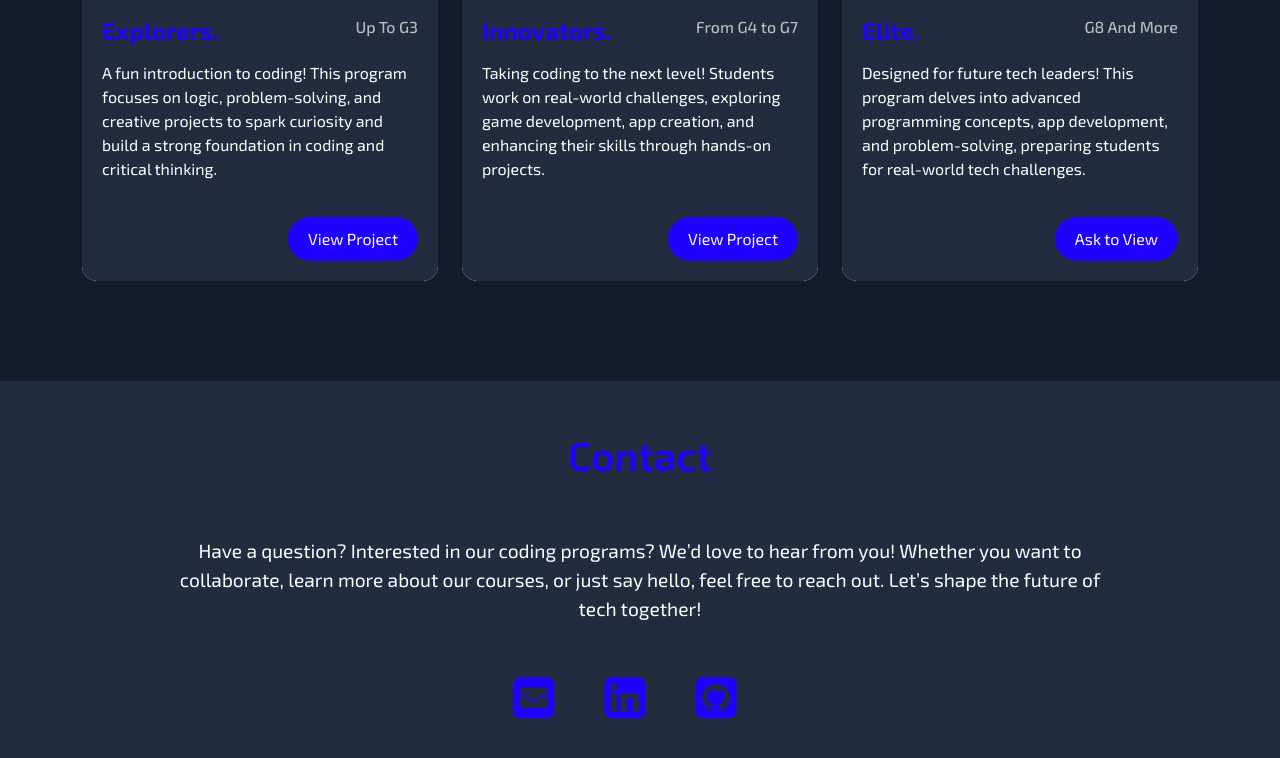
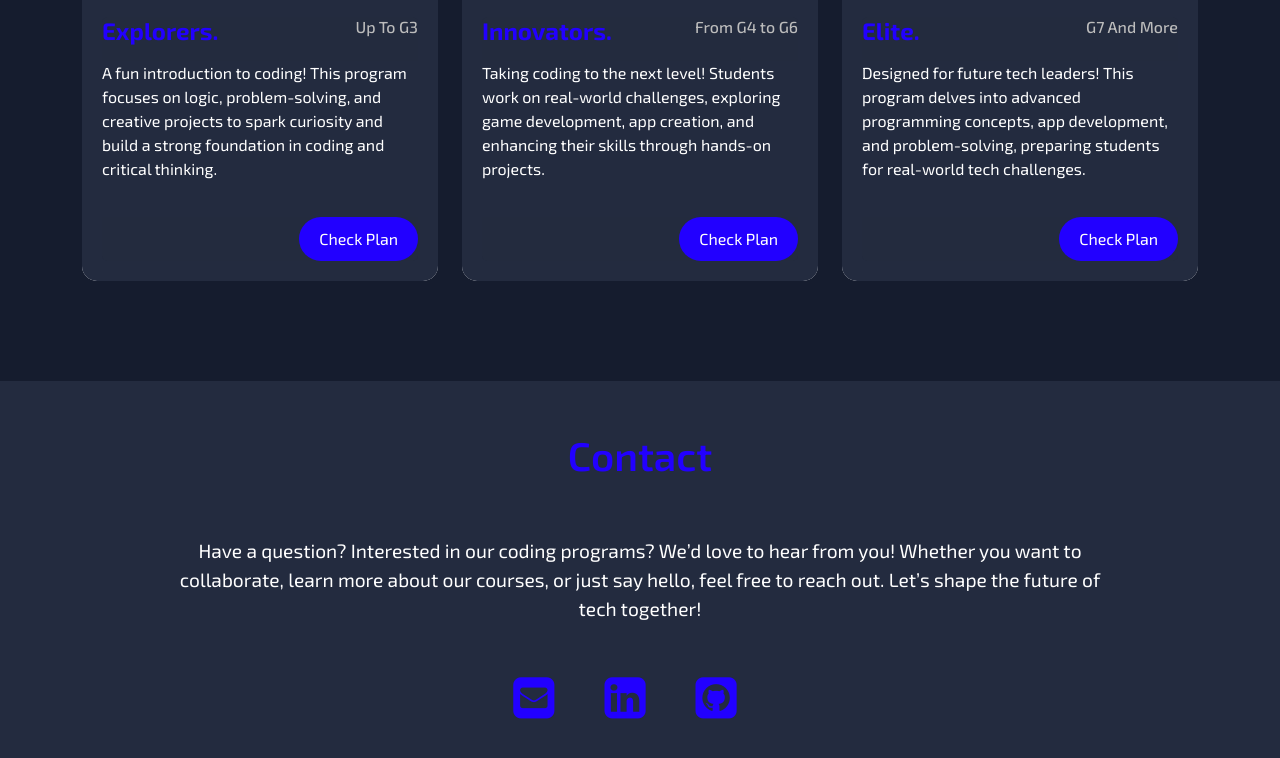
Before and after one commit to GilbertS17/FutureTechies, a plain HTML site: page index.html in a window 1280 px wide. Shown: the part 1970-2728 px from the top of the page. Drawn offline with nearby package versions, Linux system fonts and the light colour scheme.

```diff
--- a/index.html
+++ b/index.html
@@ -207,7 +207,7 @@
                     href="https://github.com/GilbertS17/Expenses-Tracker"
                     class="btn btn-primary"
                     target="_blank"
-                    >View Project</a
+                    >Check Plan</a
                   >
                 </div>
               </div>
@@ -224,7 +224,7 @@
               <div class="card-body">
                 <div class="card-header">
                   <h5 class="card-title">Innovators.</h5>
-                  <h6 class="proj-status">From G4 to G7</h6>
+                  <h6 class="proj-status">From G4 to G6</h6>
                 </div>
 
                 <p class="card-text">
@@ -237,7 +237,7 @@
                     href="https://github.com/GilbertS17/Guess-the-number"
                     class="btn btn-primary"
                     target="_blank"
-                    >View Project</a
+                    >Check Plan</a
                   >
                 </div>
               </div>
@@ -254,7 +254,7 @@
               <div class="card-body">
                 <div class="card-header">
                   <h5 class="card-title">Elite.</h5>
-                  <h6 class="proj-status">G8 And More</h6>
+                  <h6 class="proj-status">G7 And More</h6>
                 </div>
 
                 <p class="card-text">
@@ -268,7 +268,7 @@
                     href="mailto:gilbertsahyoun.business@gmail.com"
                     class="btn btn-primary"
                     target="_blank"
-                    >Ask to View</a
+                    >Check Plan</a
                   >
                 </div>
               </div>
```
